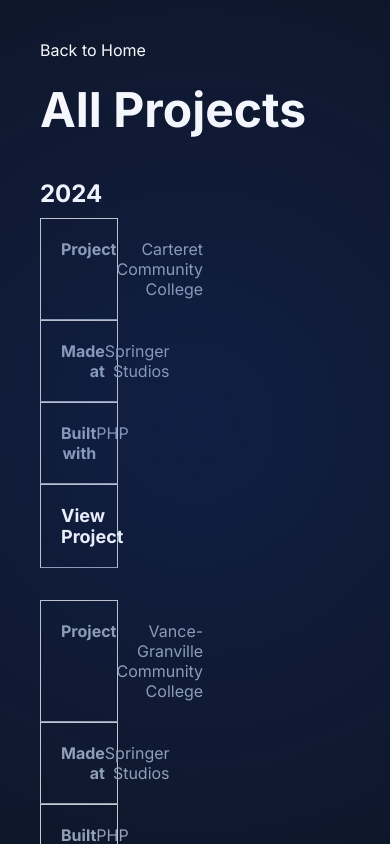
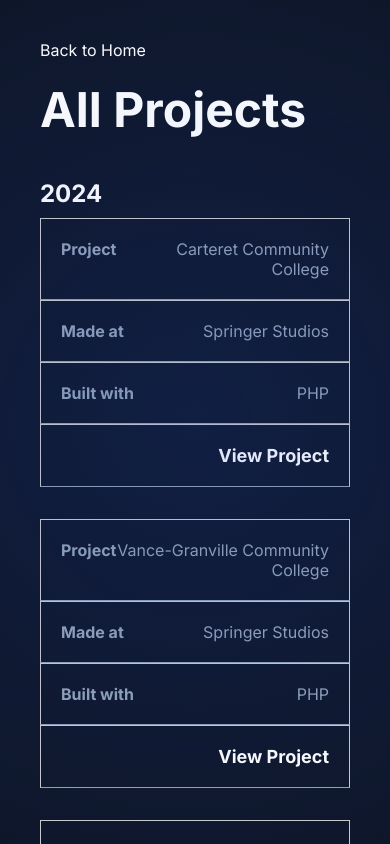
Before and after one commit to itsrichardhaar/Springer-React-Sandbox, a React (Create React App) app in the folder springer-sandbox/: page /portfolio in a window 390 px wide. Shown: the top 844 px of the page. Built offline with nearby package versions, Linux system fonts and the light colour scheme.

Commit message:
CSS udpates

```diff
--- a/springer-sandbox/src/App.css
+++ b/springer-sandbox/src/App.css
@@ -165,7 +165,6 @@
     font-size: 18px;
     font-weight: bold;
     text-align: center;
-    width: 100%;
   }
 
   .portfolio-section {
@@ -182,6 +181,7 @@
 
   .portfolio-section td {
     text-align: right;
+    width: 100%;
   }
 
   .portfolio-section table {
```
